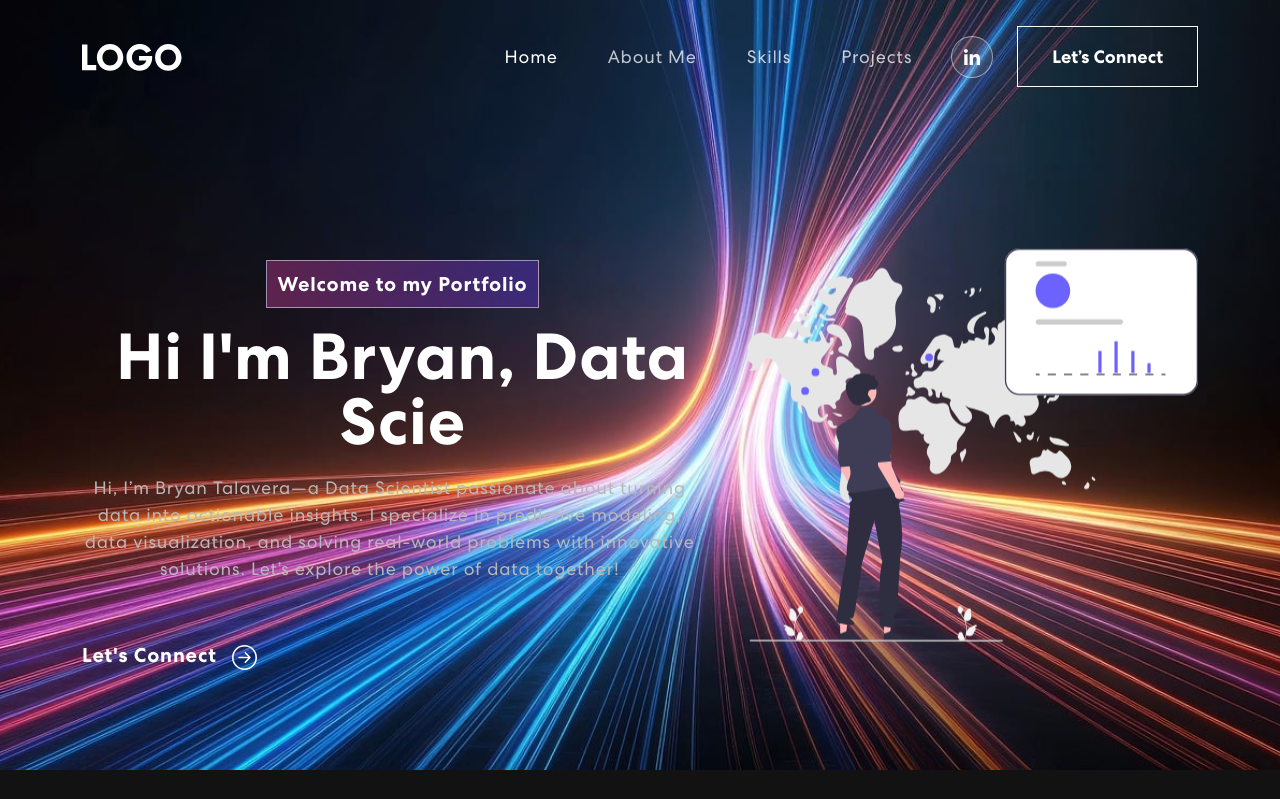
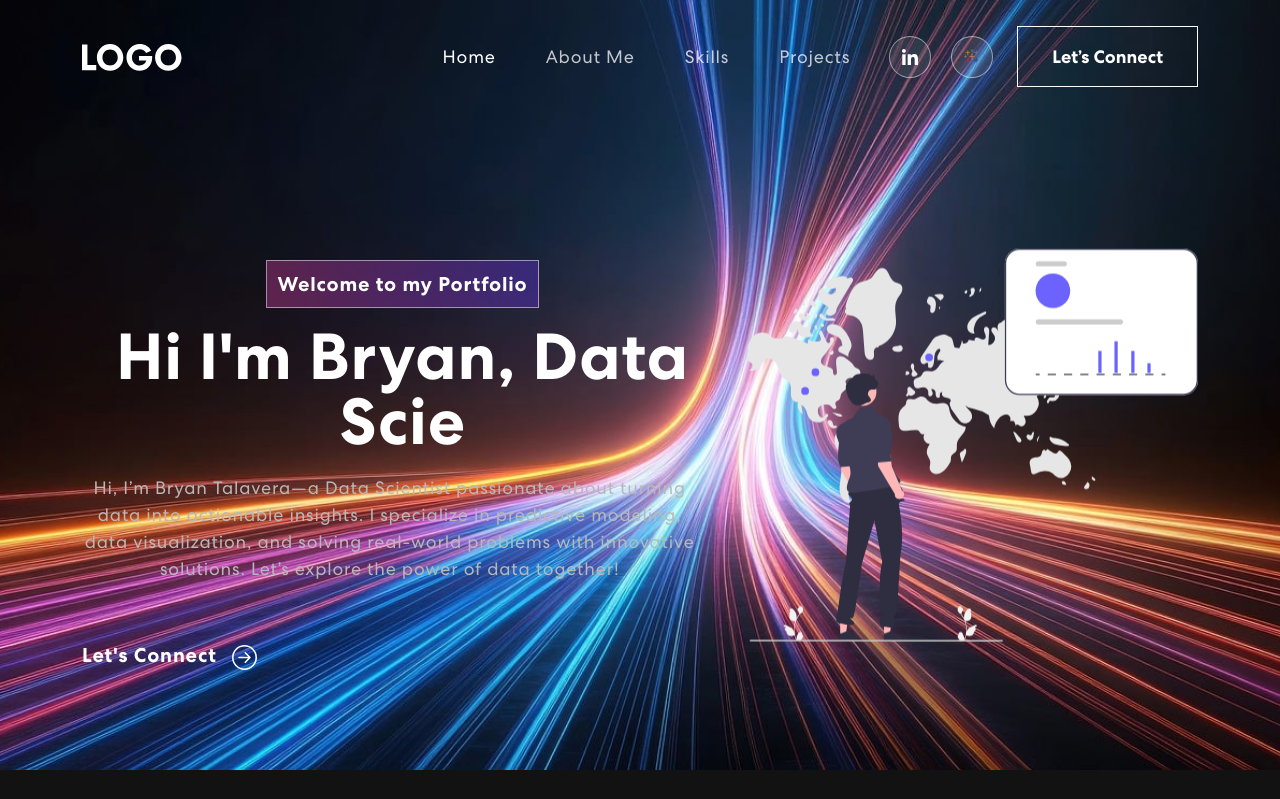
Before and after one commit to Bryan-Tal/react-portfolio, a React (Create React App) app: page / in a window 1280 px wide. Shown: the top 799 px of the page. Built offline with nearby package versions, Linux system fonts and the light colour scheme.

Commit message:
add tableau to navbar

```diff
--- a/src/components/NavBar.jsx
+++ b/src/components/NavBar.jsx
@@ -54,6 +54,9 @@ export const NavBar = () => {
                 <div className="social-icon">
                   <a href="https://www.linkedin.com/in/bryan-t-163001290/"><img src={navIcon1} alt="" /></a>
                 </div>
+                <div className="social-icon">
+                  <a href="https://public.tableau.com/app/profile/bryan.talavera/vizzes"><img src={navIcon2} alt="" /></a>
+                </div>
                 <HashLink to='#connect'>
                   <button className="vvd"><span>Let’s Connect</span></button>
                 </HashLink>
```
Also changed, not shown: src/assets/img/nav-icon2.svg.
